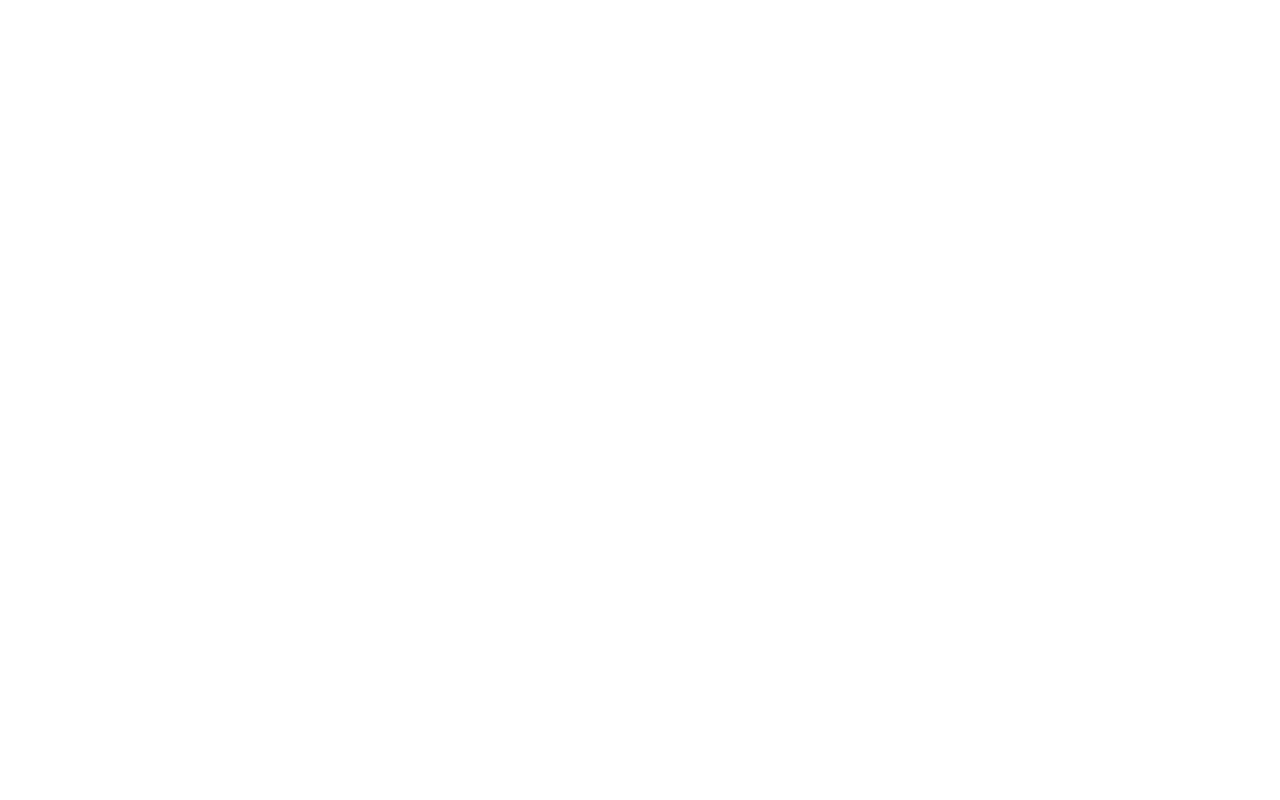
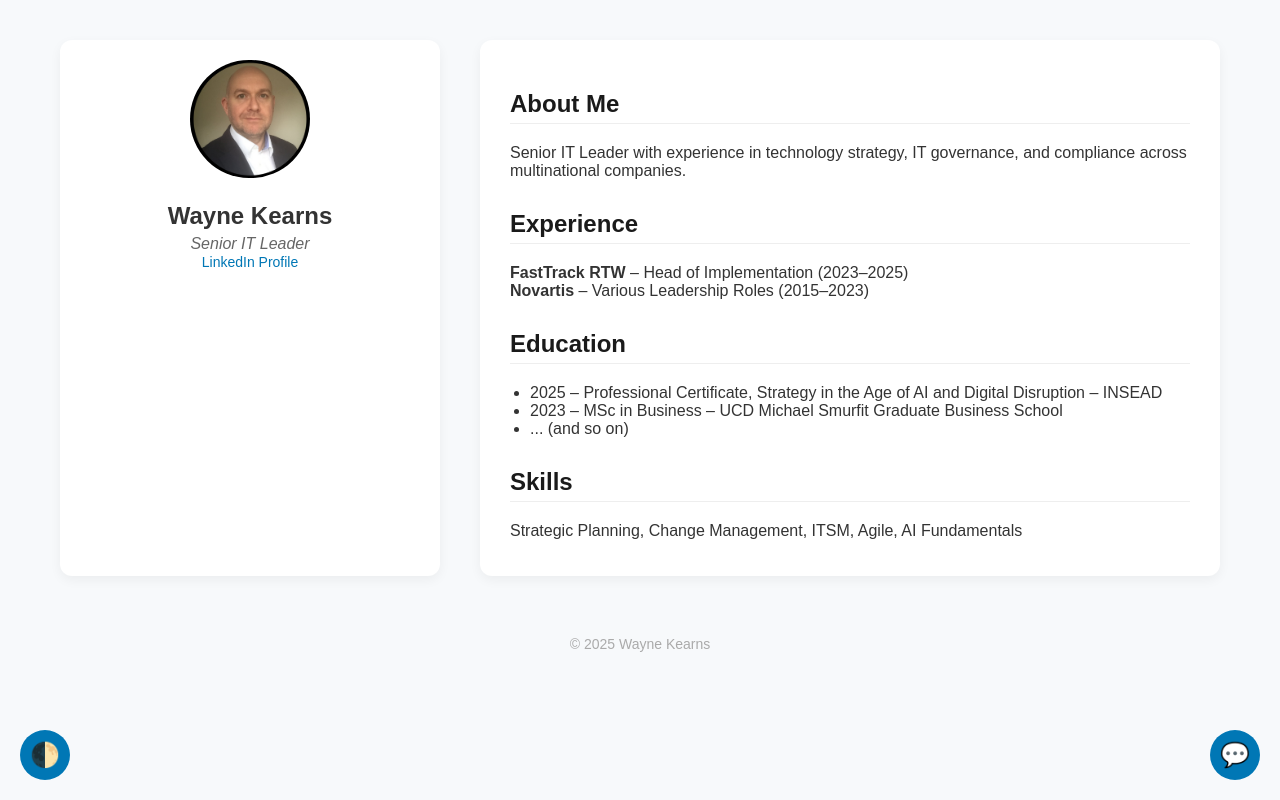
Before and after one commit to waynemkearns/waynecv-gpt, a website: page index.html in a window 1280 px wide. Drawn offline with Linux system fonts and the light colour scheme.

Commit message:
Add files via upload

```diff
--- a/index.html
+++ b/index.html
@@ -4,9 +4,222 @@
   <meta charset="UTF-8" />
   <meta name="viewport" content="width=device-width, initial-scale=1.0" />
   <title>Wayne Kearns - CV</title>
-  <!-- Additional styles and scripts omitted for brevity -->
+  <style>
+    :root {
+      --bg-light: #f7f9fb;
+      --bg-dark: #1e1e1e;
+      --text-light: #333;
+      --text-dark: #f0f0f0;
+      --card-bg-light: #fff;
+      --card-bg-dark: #2a2a2a;
+    }
+    body {
+      margin: 0;
+      font-family: Arial, sans-serif;
+      background-color: var(--bg-light);
+      color: var(--text-light);
+      transition: background-color 0.3s, color 0.3s;
+      display: flex;
+      flex-direction: column;
+      align-items: center;
+    }
+    .dark-mode {
+      background-color: var(--bg-dark);
+      color: var(--text-dark);
+    }
+    .container {
+      display: flex;
+      max-width: 1200px;
+      width: 100%;
+      padding: 40px 20px;
+      box-sizing: border-box;
+      gap: 40px;
+    }
+    .sidebar {
+      flex: 1;
+      background: var(--card-bg-light);
+      border-radius: 12px;
+      padding: 20px;
+      box-shadow: 0 4px 12px rgba(0, 0, 0, 0.05);
+      text-align: center;
+      transition: background 0.3s;
+    }
+    .dark-mode .sidebar {
+      background: var(--card-bg-dark);
+    }
+    .sidebar img {
+      width: 120px;
+      border-radius: 60px;
+      margin-bottom: 10px;
+      transition: transform 0.3s;
+    }
+    .sidebar img:hover {
+      transform: scale(1.05);
+    }
+    .sidebar h1 {
+      margin: 10px 0 5px;
+      font-size: 1.5em;
+    }
+    .sidebar p {
+      margin: 0;
+      font-style: italic;
+      color: #666;
+    }
+    .sidebar a {
+      color: #0077b5;
+      text-decoration: none;
+      font-size: 14px;
+    }
+    .main {
+      flex: 2;
+      background: var(--card-bg-light);
+      border-radius: 12px;
+      padding: 20px 30px;
+      box-shadow: 0 4px 12px rgba(0, 0, 0, 0.05);
+      transition: background 0.3s;
+    }
+    .dark-mode .main {
+      background: var(--card-bg-dark);
+    }
+    .main h2 {
+      color: #1a1a1a;
+      border-bottom: 1px solid #eee;
+      padding-bottom: 5px;
+      margin-top: 30px;
+    }
+    ul {
+      padding-left: 20px;
+    }
+    footer {
+      text-align: center;
+      font-size: 14px;
+      color: #aaa;
+      padding: 20px;
+    }
+    .chatbot-toggle, .theme-toggle {
+      position: fixed;
+      bottom: 20px;
+      background: #0077b5;
+      color: white;
+      border: none;
+      border-radius: 50%;
+      width: 50px;
+      height: 50px;
+      font-size: 24px;
+      cursor: pointer;
+      z-index: 999;
+    }
+    .chatbot-toggle {
+      right: 20px;
+    }
+    .theme-toggle {
+      left: 20px;
+    }
+    .chatbot {
+      position: fixed;
+      bottom: 80px;
+      right: 20px;
+      background: white;
+      border-radius: 12px;
+      box-shadow: 0 4px 12px rgba(0, 0, 0, 0.15);
+      width: 320px;
+      max-height: 400px;
+      display: none;
+      flex-direction: column;
+      overflow: hidden;
+      z-index: 998;
+      transition: opacity 0.3s ease-in-out;
+    }
+    .chatbot header {
+      background: #0077b5;
+      color: white;
+      padding: 10px;
+      font-weight: bold;
+    }
+    .chat-body {
+      padding: 10px;
+      flex: 1;
+      overflow-y: auto;
+      font-size: 14px;
+    }
+    .chatbot input {
+      border: none;
+      border-top: 1px solid #eee;
+      padding: 10px;
+      width: 100%;
+      box-sizing: border-box;
+      font-size: 14px;
+    }
+  </style>
 </head>
 <body>
-  <!-- Page content structure also omitted for brevity -->
+  <div class="container">
+    <aside class="sidebar">
+      <img src="profile.jpg" alt="Wayne Kearns">
+      <h1>Wayne Kearns</h1>
+      <p>Senior IT Leader</p>
+      <a href="https://linkedin.com/in/waynekearns" target="_blank">LinkedIn Profile</a>
+    </aside>
+    <main class="main">
+      <section>
+        <h2>About Me</h2>
+        <p>Senior IT Leader with experience in technology strategy, IT governance, and compliance across multinational companies.</p>
+      </section>
+      <section>
+        <h2>Experience</h2>
+        <p><strong>FastTrack RTW</strong> – Head of Implementation (2023–2025)<br>
+           <strong>Novartis</strong> – Various Leadership Roles (2015–2023)</p>
+      </section>
+      <section>
+        <h2>Education</h2>
+        <ul>
+          <li>2025 – Professional Certificate, Strategy in the Age of AI and Digital Disruption – INSEAD</li>
+          <li>2023 – MSc in Business – UCD Michael Smurfit Graduate Business School</li>
+          <li>... (and so on)</li>
+        </ul>
+      </section>
+      <section>
+        <h2>Skills</h2>
+        <p>Strategic Planning, Change Management, ITSM, Agile, AI Fundamentals</p>
+      </section>
+    </main>
+  </div>
+  <div class="chatbot" id="chatbot">
+    <header>Wayne’s CV Assistant</header>
+    <div class="chat-body" id="chat"></div>
+    <input id="userInput" placeholder="Ask about Wayne's CV..." onkeydown="if(event.key === 'Enter') sendMessage()" />
+  </div>
+  <button class="chatbot-toggle" onclick="toggleChatbot()">💬</button>
+  <button class="theme-toggle" onclick="toggleTheme()">🌓</button>
+  <script>
+    const cvData = `Wayne Kearns is a Senior IT Leader with experience in strategy...`;
+    function toggleChatbot() {
+      const bot = document.getElementById("chatbot");
+      bot.style.display = bot.style.display === "none" || !bot.style.display ? "flex" : "none";
+    }
+    function toggleTheme() {
+      document.body.classList.toggle("dark-mode");
+    }
+    async function sendMessage() {
+      const input = document.getElementById("userInput");
+      const userMessage = input.value.trim();
+      if (!userMessage) return;
+      const chat = document.getElementById("chat");
+      chat.innerHTML += `<p><strong>You:</strong> ${userMessage}</p>`;
+      input.value = "";
+      try {
+        const res = await fetch("/.netlify/functions/chat", {
+          method: "POST",
+          headers: { "Content-Type": "application/json" },
+          body: JSON.stringify({ prompt: `${cvData}\n\nQuestion: ${userMessage}` })
+        });
+        const data = await res.json();
+        chat.innerHTML += `<p><strong>Bot:</strong> ${data.response || "No response."}</p>`;
+      } catch (err) {
+        chat.innerHTML += `<p><strong>Bot:</strong> Error contacting server.</p>`;
+      }
+    }
+  </script>
+  <footer>&copy; 2025 Wayne Kearns</footer>
 </body>
 </html>
```
